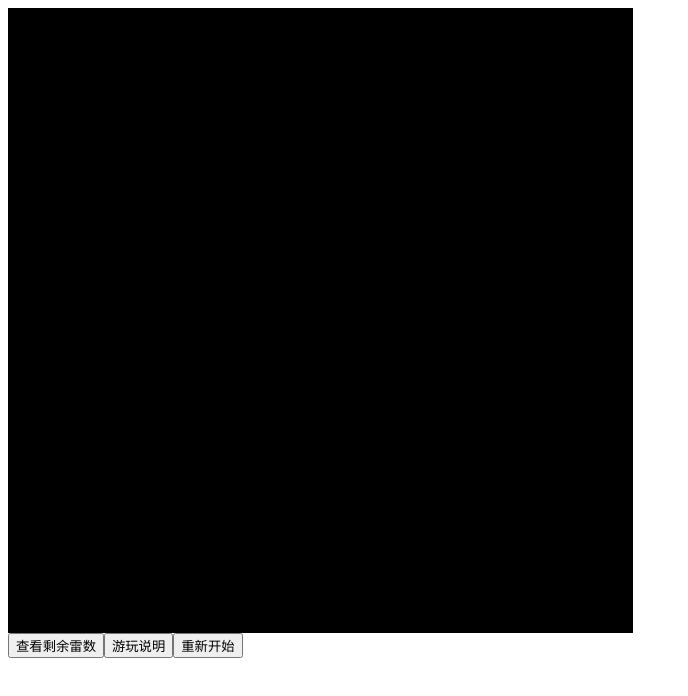
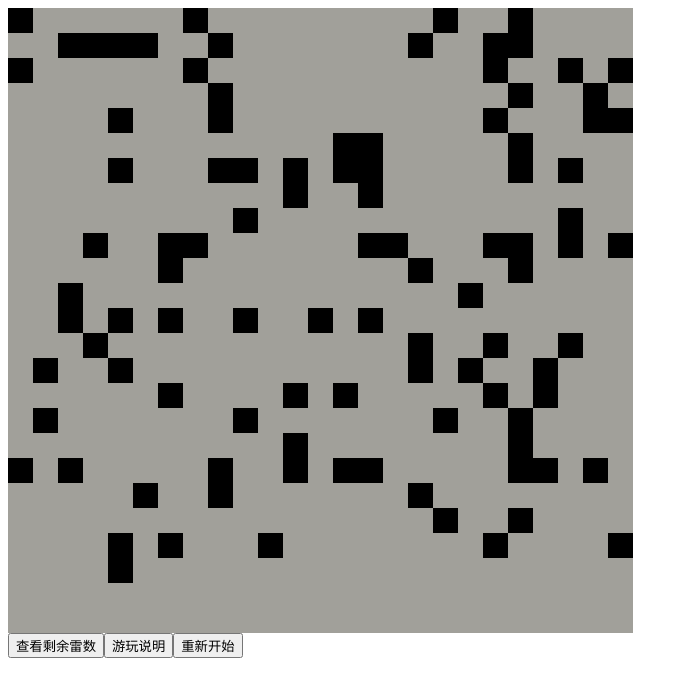
Before and after one commit to YourClassmateChen/YourClassmateChen.github.io, a plain HTML site: page 在线游戏/踩雷游戏公测版.html in a window 1280 px wide. Shown: the whole page, without its empty margins (0-688 px from the left). Drawn offline with Linux system fonts and the light colour scheme.

Commit message:
Update 踩雷游戏公测版.html

```diff
--- a/在线游戏/踩雷游戏公测版.html
+++ b/在线游戏/踩雷游戏公测版.html
@@ -584,7 +584,7 @@
       for (var j=(i*25)-25;j<=(i*25)-1;j++) {
         if (random(1,6) != 1) {  // 空
           // document.write(`<span class="${hua_bu[j]}" id="O${(j+1).toString()}" value="1" onclick="main(this)"></span>`)
-          document.write(`<span class="lei" id="O${(j+1).toString()}" value="1"></span>`)
+          document.write(`<span class="f" id="O${(j+1).toString()}" value="1"></span>`)
         }
         else if (未部署雷数量 != 0) {  // 雷
           // document.write(`<span class="${hua_bu[j]}" id="X${(j+1).toString()}" value="1" onclick="main(this)"></span>`)
@@ -593,7 +593,7 @@
         }
         else {
           // document.write(`<span class="${hua_bu[j]}" id="O${(j+1).toString()}" value="1" onclick="main(this)"></span>`)
-          document.write(`<span class="lei" id="O${(j+1).toString()}" value="1"></span>`)
+          document.write(`<span class="f" id="O${(j+1).toString()}" value="1"></span>`)
         }
       }
       document.write('</div>')
```
